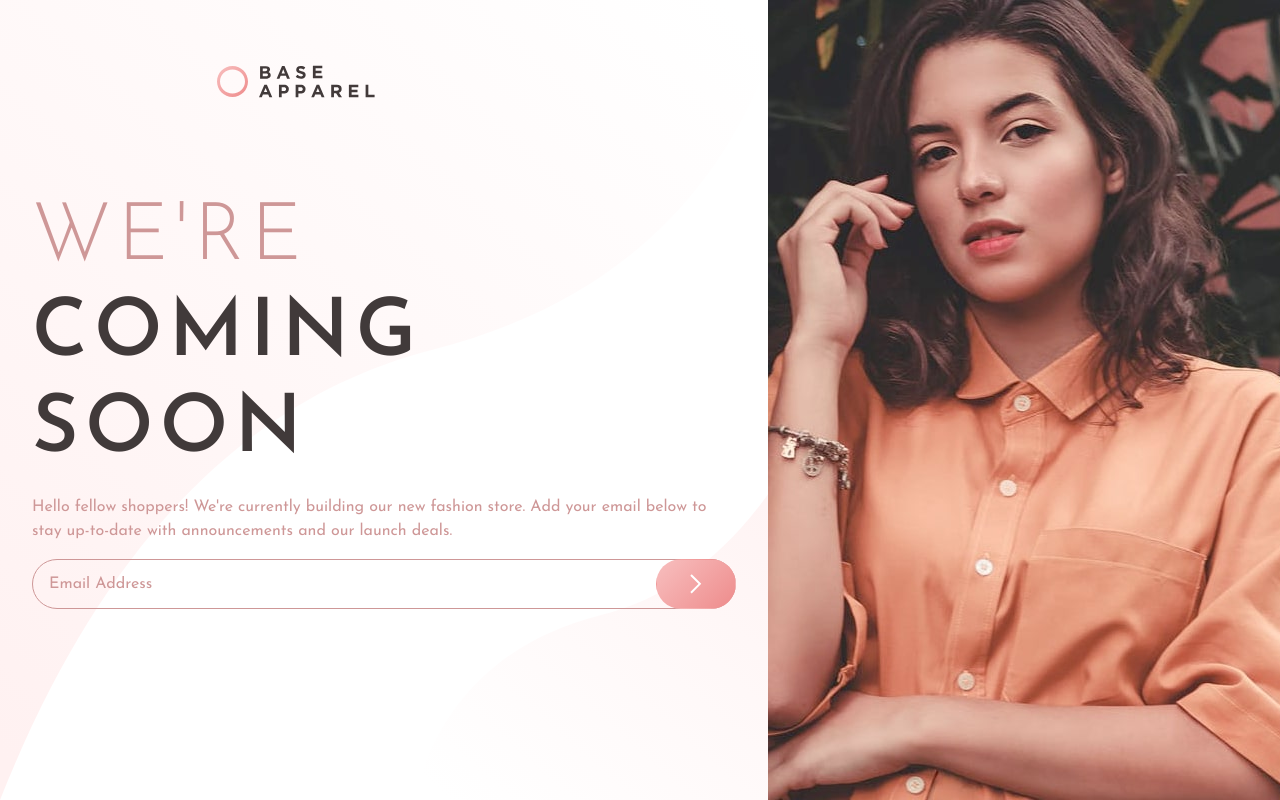
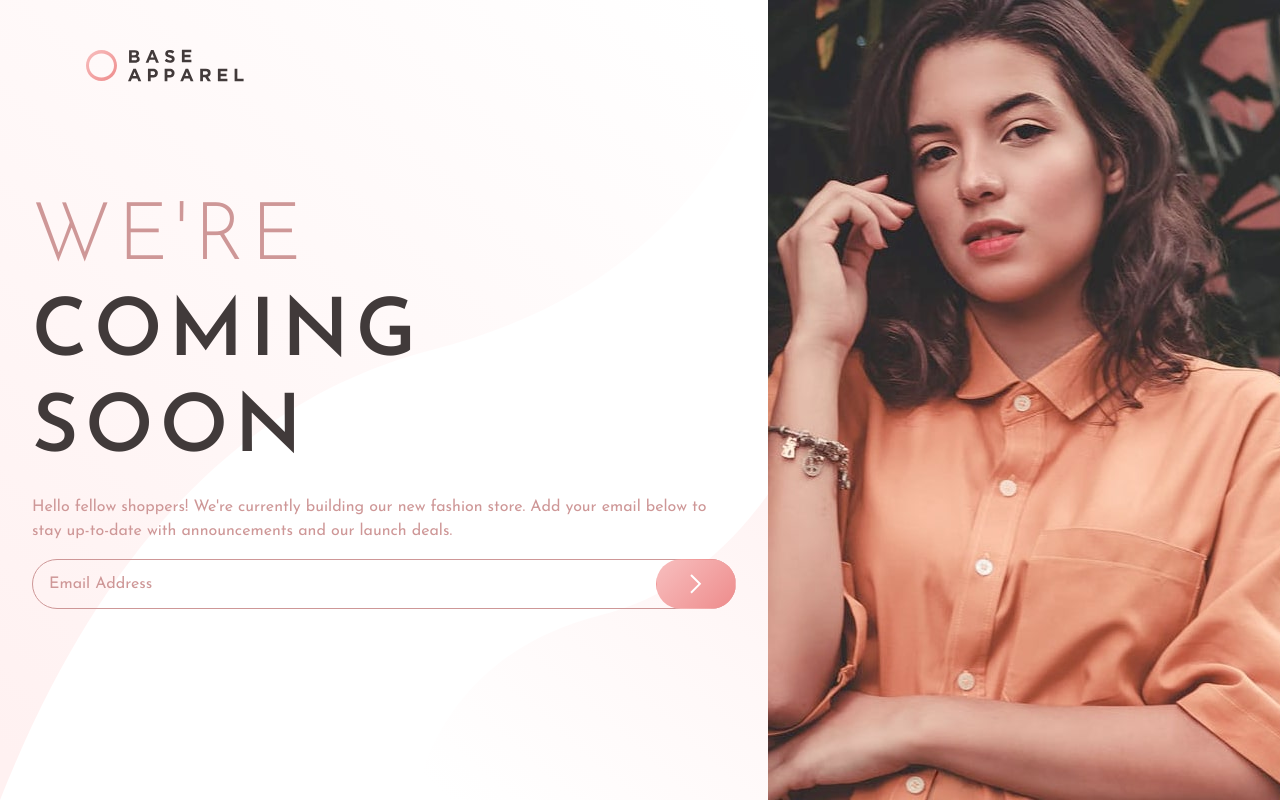
Before and after one commit to davinaleong/fem-base-apparel-coming-soon-page, a website built with Vite: page index.html in a window 1280 px wide. Built offline with nearby package versions, Linux system fonts and the light colour scheme.

Commit message:
More tweaks

```diff
--- a/styles/main.css
+++ b/styles/main.css
@@ -436,9 +436,10 @@ a:where(:hover, :focus, :focus-visible) {
 @media (min-width: 64.063em) {
   .primary-header {
     position: absolute;
+    padding: 0;
     top: 3em;
-    left: 13em;
-    max-width: var(--root-container-width);
+    left: 4.8em;
+    width: var(--root-container-width);
   }
 
   .primary-content {
```
